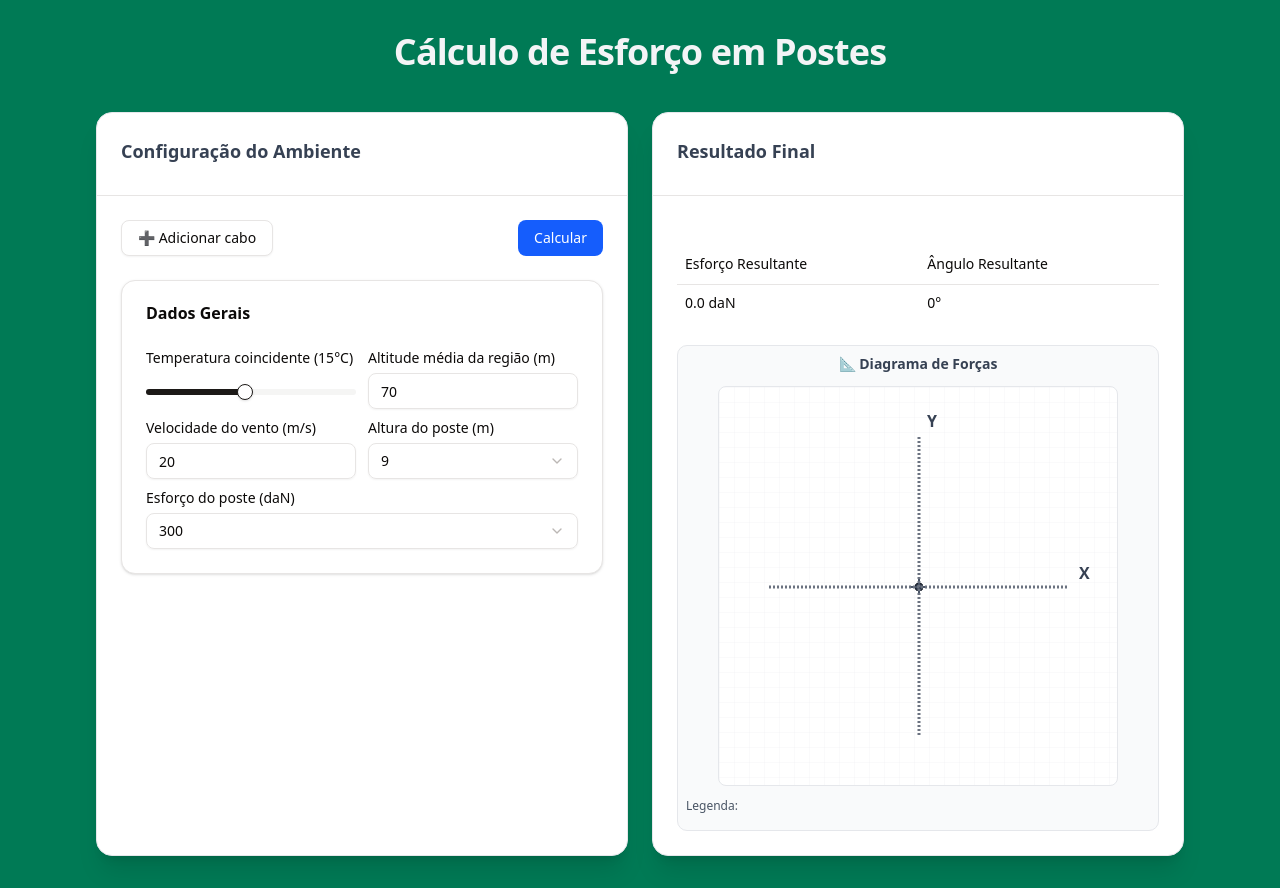
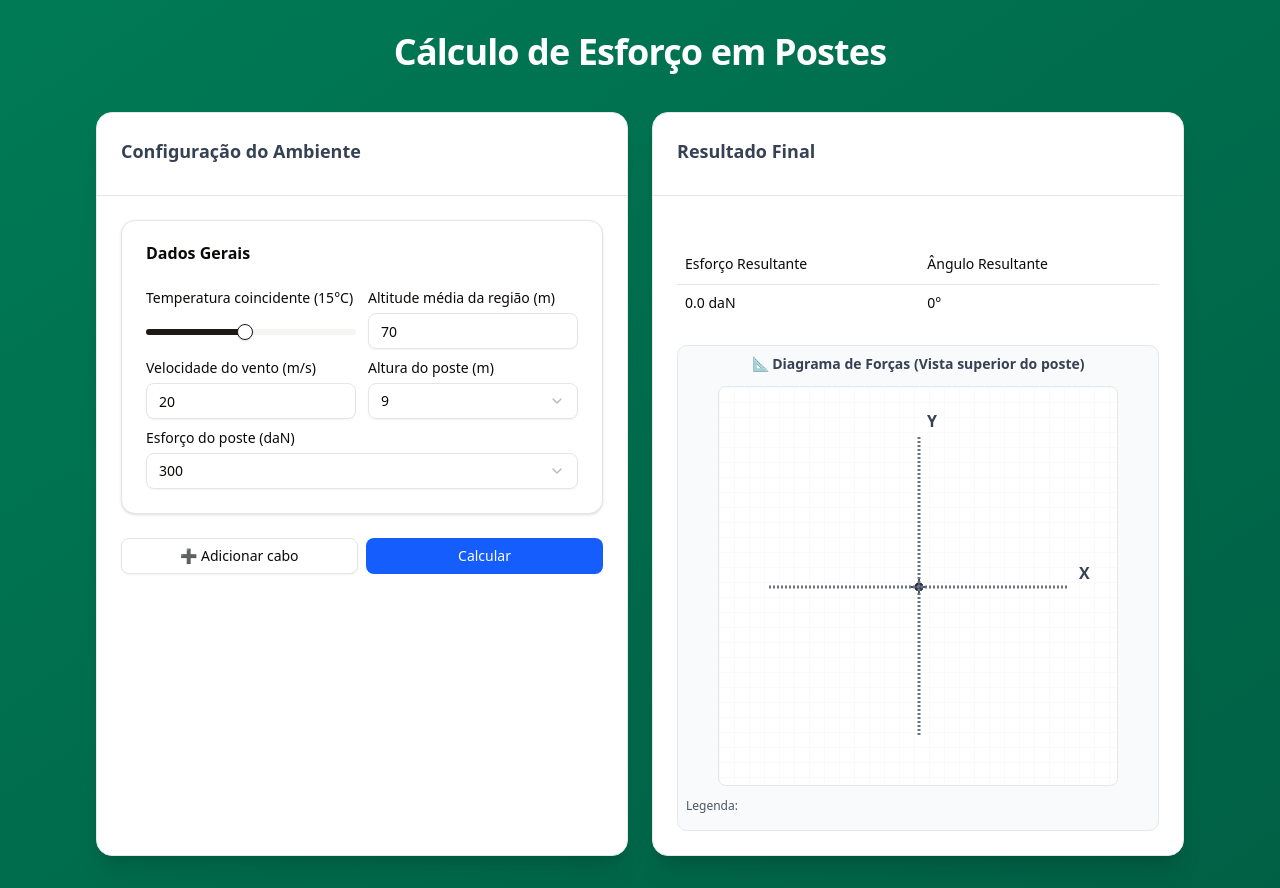
Before and after one commit to robsu17/calculador-esforco, a React (Vite) app: page / in a window 1280 px wide. Built offline with nearby package versions, Linux system fonts and the light colour scheme.

Commit message:
feat: enhance CaboForm and DiagramaPoste components with improved type handling and UI updates

```diff
--- a/src/App.tsx
+++ b/src/App.tsx
@@ -1,5 +1,4 @@
-
-import { useState } from "react"
+import { useEffect, useRef, useState } from "react"
 import { AmbienteForm } from "./components/forms/ambiente-form"
 import { CaboForm, CaboFormField } from "./components/forms/cabo-form"
 import { Button } from "./components/ui/button";
@@ -8,36 +7,26 @@ import { postes } from "./data/poste";
 import { Card, CardContent, CardHeader, CardTitle } from "./components/ui/card";
 import { ResultadoFinalTable } from "./components/ResultadoFinalTable";
 import { DiagramaPoste } from "./components/DiagramaPoste";
-import { useRef } from 'react'
 
-type EsforcoCabo = {
-  [key: string]: {
-    esforcoTotal: number;
-    esforcoRefletidoX: number;
-    esforcoRefletidoY: number;
-  }
-}
+type EsforcoCabo = Record<string, {
+  esforcoTotal: number;
+  esforcoRefletidoX: number;
+  esforcoRefletidoY: number;
+}>;
 
 export type ResultadoFinal = {
   esforcoResultanteX: number;
   esforcoResultanteY: number;
   esforcoResultante: number;
   anguloResultante: number;
-}
+};
 
-export type EsforcoCaboIndividual = {
-  [key: string]: {
-    esforcoTotal: number;
-    esforcoRefletidoX: number;
-    esforcoRefletidoY: number;
-  }
-}
+export type EsforcoCaboIndividual = EsforcoCabo;
 
 export default function App() {
   const [pressaoDinamicaRef, setPressaoDinamicaRef] = useState(0)
   const [alturaPoste, setAlturaPoste] = useState<number>()
-  const [caboForms, setCaboForms] = useState<CaboFormField[]>([
-]);
+  const [caboForms, setCaboForms] = useState<CaboFormField[]>([])
   const [resultadoFinal, setResultadoFinal] = useState<ResultadoFinal>({
     anguloResultante: 0,
     esforcoResultante: 0,
@@ -45,90 +34,91 @@ export default function App() {
     esforcoResultanteY: 0,
   })
   const [esforcosCabo, setEsforcosCabo] = useState<EsforcoCaboIndividual>({})
-  const [esforcoPoste, setEsforcoPoste] = useState<number>(300)
+  const [esforcoPoste, setEsforcoPoste] = useState(300)
   const caboIdCounter = useRef(0)
 
-  const removeCabo = (id: number) => {
-    const cabosFiltered = caboForms.filter((value) => value.id !== id);
-    setCaboForms(cabosFiltered)
-  }
+  const grausParaRadianos = (graus: number) => graus * (Math.PI / 180)
+  const radianosParaGraus = (radianos: number) => radianos * (180 / Math.PI)
 
-  const pressaoDinamica = (resultado: number) => {
-    setPressaoDinamicaRef(resultado)
-  }
+  const removeCabo = (id: number) => setCaboForms(prev => prev.filter(c => c.id !== id))
 
-  const handleSetAlturaPoste = (altura: number) => {
-    setAlturaPoste(altura)
-  }
+  const handleAddNewCabo = () => {
+    const ultimo = caboForms[caboForms.length - 1]
+    if (
+      caboForms.length > 0 &&
+      (
+        !ultimo?.angulo ||
+        !ultimo?.porcentagemDaFlecha ||
+        !ultimo?.tipoDeCabo ||
+        !ultimo?.vao
+      )
+    ) {
+      alert('Preencha os valores do último cabo adicionado antes de criar outro.')
+      return
+    }
 
-  function grausParaRadianos(graus: number) {
-    return graus * (Math.PI / 180);
-  }
-
-  function radianosParaGraus(radianos: number) {
-    return radianos * (180 / Math.PI);
-  }
-
-  const handleSetEsforcoPoste = (esforco: number) => {
-    setEsforcoPoste(esforco)
+    caboIdCounter.current += 1
+    setCaboForms(prev => [...prev, { id: caboIdCounter.current, angulo: null, porcentagemDaFlecha: null, tipoDeCabo: null, vao: null }])
   }
 
   const calculaTracaoInicial = () => {
-    if (caboForms.length === 0) {
-      alert('É preciso de pelo menos 1 cabo para realizar o calculo!')
+    const ultimo = caboForms[caboForms.length - 1]
+    if (
+      !ultimo?.angulo ||
+      !ultimo?.porcentagemDaFlecha ||
+      !ultimo?.tipoDeCabo ||
+      !ultimo?.vao
+    ) {
+      alert(`Preencha os valores do cabo ${ultimo?.id ?? ''} para realizar o cálculo.`)
+      return
     }
 
-    let esforcosTotais: EsforcoCabo = {};
-    const poste = postes.find(poste => poste.altura === alturaPoste);
+    const poste = postes.find(p => p.altura === alturaPoste)
+    if (!poste) {
+      alert('Selecione uma altura de poste válida.')
+      return
+    }
 
-    if (!poste) return;
+    const esforcosTotais: EsforcoCabo = {}
 
     caboForms.forEach((caboForm, index) => {
-      const cabo = cabos.find(c => c.name === caboForm.tipoDeCabo) || cabos[0];
-      const tracaoInicial = (cabo?.weight * (caboForm.vao ** 2)) / (8 * (caboForm.porcentagemDaFlecha * caboForm.vao));
-      const cargaDoVento = pressaoDinamicaRef * cabo.diameter * (caboForm.vao / 2);
-      const esforcoTotal = tracaoInicial + cargaDoVento;
-      const esforcoRefletido = esforcoTotal * poste.fatorMultiplicacao;
-      const esforcoRefletidoX = Math.cos(grausParaRadianos(caboForm.angulo)) * esforcoRefletido;
-      const esforcoRefletidoY = Math.sin(grausParaRadianos(caboForm.angulo)) * esforcoRefletido;
+      if (!caboForm.vao || !caboForm.porcentagemDaFlecha) return
+      const cabo = cabos.find(c => c.name === caboForm.tipoDeCabo) || cabos[0]
+
+      const denominador = 8 * (caboForm.porcentagemDaFlecha * caboForm.vao)
+      if (denominador === 0) return
+
+      const tracaoInicial = (cabo.weight * (caboForm.vao ** 2)) / denominador
+      const cargaDoVento = pressaoDinamicaRef * cabo.diameter * (caboForm.vao / 2)
+      const esforcoTotal = tracaoInicial + cargaDoVento
+      const esforcoRefletido = esforcoTotal * poste.fatorMultiplicacao
+      const esforcoRefletidoX = Math.cos(grausParaRadianos(caboForm.angulo || 1)) * esforcoRefletido
+      const esforcoRefletidoY = Math.sin(grausParaRadianos(caboForm.angulo || 1)) * esforcoRefletido
 
       esforcosTotais[`${cabo.name}_${index}`] = {
         esforcoTotal,
         esforcoRefletidoX,
-        esforcoRefletidoY
-      };
-    });
-
-    let esforcoResultanteX = 0;
-    let esforcoResultanteY = 0;
-
-    Object.keys(esforcosTotais).forEach(cabo => {
-      esforcoResultanteX += esforcosTotais[cabo].esforcoRefletidoX;
-      esforcoResultanteY += esforcosTotais[cabo].esforcoRefletidoY;
+        esforcoRefletidoY,
+      }
     })
 
-    const esforcoResultante = Math.sqrt(esforcoResultanteX ** 2 + esforcoResultanteY ** 2);
-    const anguloResultante = Math.atan2(esforcoResultanteY, esforcoResultanteX);
+    const esforcoResultanteX = Object.values(esforcosTotais).reduce((acc, c) => acc + c.esforcoRefletidoX, 0)
+    const esforcoResultanteY = Object.values(esforcosTotais).reduce((acc, c) => acc + c.esforcoRefletidoY, 0)
+    const esforcoResultante = Math.hypot(esforcoResultanteX, esforcoResultanteY)
+    const anguloResultante = (radianosParaGraus(Math.atan2(esforcoResultanteY, esforcoResultanteX)) + 360) % 360
 
-    let angulo = radianosParaGraus(anguloResultante);
-
-    if (angulo < 0) {
-      angulo = 360 - Math.abs(angulo);
-    }
-
-    setEsforcosCabo(esforcosTotais);
-    setResultadoFinal({
-      anguloResultante: angulo,
-      esforcoResultante,
-      esforcoResultanteX,
-      esforcoResultanteY
-    })
+    setEsforcosCabo(esforcosTotais)
+    setResultadoFinal({ anguloResultante, esforcoResultante, esforcoResultanteX, esforcoResultanteY })
   }
 
+  useEffect(() => {
+    if (caboForms.length === 0) caboIdCounter.current = 0
+  }, [caboForms.length])
+
   return (
-    <div className="min-h-screen bg-gradient-to-br bg-emerald-700 flex items-center justify-center">
+    <div className="min-h-screen bg-gradient-to-br from-emerald-700 to-emerald-800 flex items-center justify-center">
       <div className="max-w-6xl w-full mx-auto p-8">
-        <h1 className="text-4xl font-extrabold text-center text-gray-100 mb-10 tracking-tight">
+        <h1 className="text-4xl font-extrabold text-center text-white mb-10 tracking-tight">
           Cálculo de Esforço em Postes
         </h1>
 
@@ -138,36 +128,10 @@ export default function App() {
               <CardTitle className="text-lg font-semibold text-gray-700">Configuração do Ambiente</CardTitle>
             </CardHeader>
             <CardContent className="space-y-6">
-              <div className="flex justify-between gap-3">
-                <Button
-                  variant="outline"
-                  className="cursor-pointer"
-                  onClick={() => {
-                    caboIdCounter.current += 1
-                    const newId = caboIdCounter.current
-                    setCaboForms(prev => [
-                      ...prev,
-                      {
-                        id: newId,
-                        angulo: 0,
-                        porcentagemDaFlecha: 0,
-                        tipoDeCabo: cabos[0].name,
-                        vao: 0
-                      },
-                    ])
-                  }}
-                >
-                  ➕ Adicionar cabo
-                </Button>
-                <Button onClick={calculaTracaoInicial} className="bg-blue-600 hover:bg-blue-700 text-white cursor-pointer">
-                  Calcular
-                </Button>
-              </div>
-
               <AmbienteForm
-                setAlturaPoste={handleSetAlturaPoste}
-                setPressaoDinamicaRef={pressaoDinamica}
-                setEsforcoPoste={handleSetEsforcoPoste}
+                setAlturaPoste={setAlturaPoste}
+                setPressaoDinamicaRef={setPressaoDinamicaRef}
+                setEsforcoPoste={setEsforcoPoste}
               />
 
               <div className="space-y-5">
@@ -179,19 +143,26 @@ export default function App() {
                       fields={caboForm}
                       removeCabo={removeCabo}
                       setFields={(newFields) => {
-                        const updated = [...caboForms];
-                        // preserve existing id and merge changes
-                        updated[index] = { ...updated[index], ...newFields, id: updated[index].id };
-                        setCaboForms(updated);
+                        const updated = [...caboForms]
+                        updated[index] = { ...updated[index], ...newFields }
+                        setCaboForms(updated)
                       }}
                     />
                   </div>
                 ))}
+
+                <div className="grid grid-cols-2 gap-2">
+                  <Button variant="outline" onClick={handleAddNewCabo}>
+                    ➕ Adicionar cabo
+                  </Button>
+                  <Button onClick={calculaTracaoInicial} className="bg-blue-600 hover:bg-blue-700 text-white">
+                    Calcular
+                  </Button>
+                </div>
               </div>
             </CardContent>
           </Card>
 
-          {/* Card de Resultado */}
           <Card className="bg-white rounded-2xl shadow-xl border border-gray-200">
             <CardHeader className="pb-4 border-b">
               <CardTitle className="text-lg font-semibold text-gray-700">Resultado Final</CardTitle>
--- a/src/components/DiagramaPoste.tsx
+++ b/src/components/DiagramaPoste.tsx
@@ -56,7 +56,7 @@ export function DiagramaPoste({ caboForms, resultadoFinal, esforcosCabo, esforco
     return (
         <div className="w-full bg-gray-50 rounded-lg border border-gray-200 p-2">
             <h3 className="text-sm font-semibold text-gray-700 mb-3 text-center">
-                📐 Diagrama de Forças
+                📐 Diagrama de Forças (Vista superior do poste)
             </h3>
 
             <div className="flex justify-center">
```
Also changed, not shown: src/components/forms/cabo-form.tsx (+15 -15 lines).
